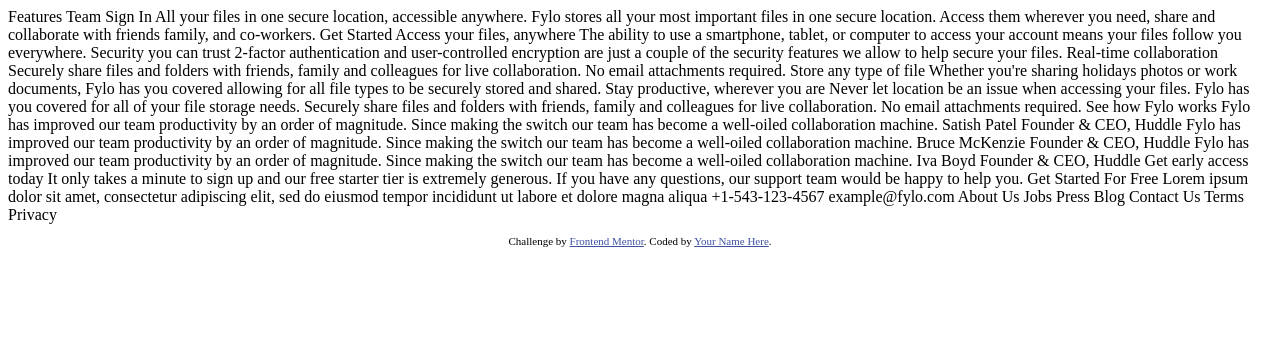
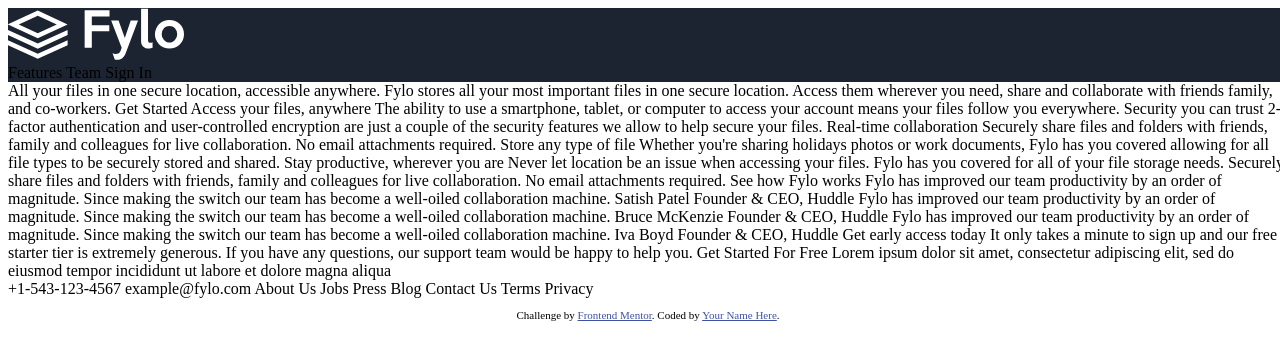
Before and after one commit to ChamuMutezva/FyloLandingPage2, a plain HTML site: page index.html in a window 1280 px wide. Drawn offline with Linux system fonts and the light colour scheme.

Commit message:
feat: initial html layout

```diff
--- a/index.html
+++ b/index.html
@@ -1,23 +1,40 @@
 <!DOCTYPE html>
 <html lang="en">
+
 <head>
   <meta charset="UTF-8">
-  <meta name="viewport" content="width=device-width, initial-scale=1.0"> <!-- displays site properly based on user's device -->
+  <meta name="viewport" content="width=device-width, initial-scale=1.0">
+  <!-- displays site properly based on user's device -->
 
   <link rel="icon" type="image/png" sizes="32x32" href="./images/favicon-32x32.png">
 
   <title>Frontend Mentor | Fylo landing page with dark theme and features grid</title>
-
+  <link rel="stylesheet" href="main.css">
   <!-- Feel free to remove these styles or customise in your own stylesheet 👍 -->
   <style>
-    .attribution { font-size: 11px; text-align: center; }
-    .attribution a { color: hsl(228, 45%, 44%); }
+    .attribution {
+      font-size: 11px;
+      text-align: center;
+    }
+
+    .attribution a {
+      color: hsl(228, 45%, 44%);
+    }
   </style>
 </head>
+
 <body>
+  <header>
+    <img src="images/logo.svg">
+    <nav>
       Features
       Team
       Sign In
+    </nav>
+
+  </header>
+
+  <main>
 
     All your files in one secure location, accessible anywhere.
 
@@ -83,7 +100,8 @@
 
     Lorem ipsum dolor sit amet, consectetur adipiscing elit, sed do eiusmod tempor incididunt ut labore et
     dolore magna aliqua
-
+  </main>
+  <footer>
     +1-543-123-4567
     example@fylo.com
 
@@ -96,11 +114,12 @@
     Terms
     Privacy
 
-  <footer>
+
     <p class="attribution">
       Challenge by <a href="https://www.frontendmentor.io?ref=challenge" target="_blank">Frontend Mentor</a>.
       Coded by <a href="#">Your Name Here</a>.
     </p>
   </footer>
 </body>
+
 </html>
--- /dev/null
+++ b/main.css
@@ -0,0 +1,6 @@
+body {
+    width: 100%;
+}
+header{
+    background-color: hsl(217, 28%, 15%);
+}
```
Lines whose indentation alone changed are shown as unchanged.
